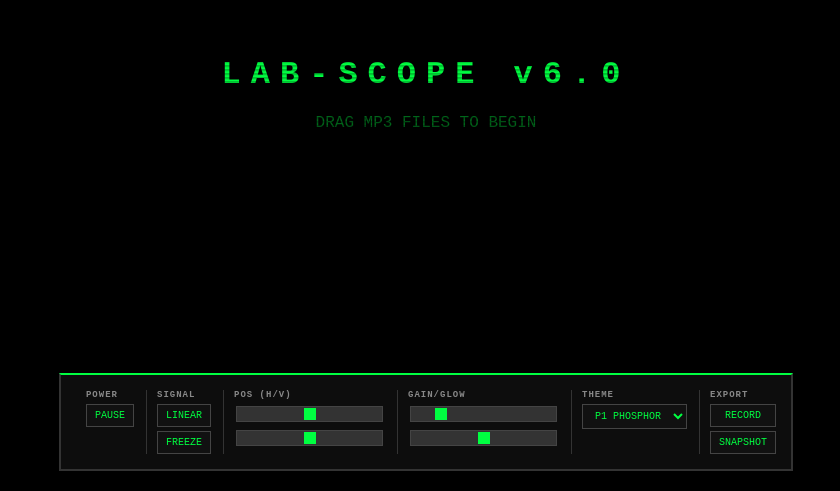
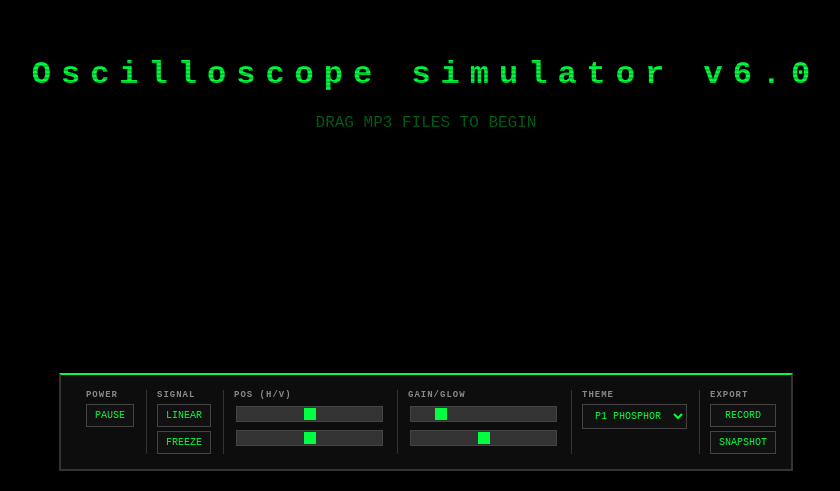
Before and after one commit to ethanhksc0930/Sigma-Oscilloscope-simulator, a website: page index.html in a window 1280 px wide. Shown: the part 309-800 px from the top of the page, without its empty margins (214-1054 px from the left). Drawn offline with Linux system fonts and the light colour scheme.

Commit message:
changed the title

```diff
--- a/index.html
+++ b/index.html
@@ -143,7 +143,7 @@
 
     <div id="drop-zone">
       <div id="instructions" style="text-align: center;">
-        <h1 style="letter-spacing: 10px;">LAB-SCOPE v6.0</h1>
+        <h1 style="letter-spacing: 10px;">Oscilloscope simulator v6.0</h1>
         <p style="opacity: 0.4;">DRAG MP3 FILES TO BEGIN</p>
       </div>
     </div>
```
